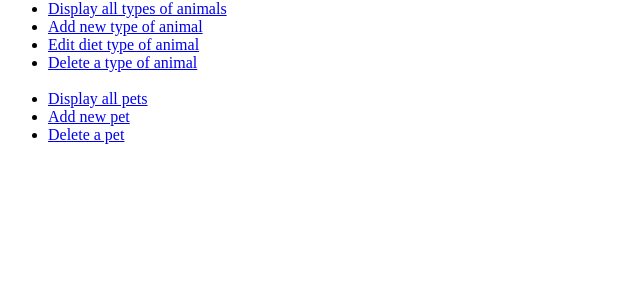
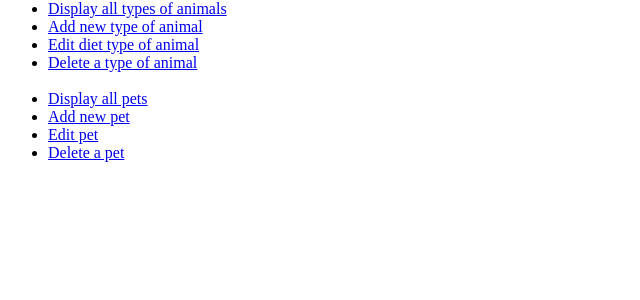
Before and after one commit to srna99/CMSC508-Pet-Store-DBMS, a PHP site: page / in a window 1280 px wide. Shown: the part 127-427 px from the top of the page, without its empty margins (0-640 px from the left). Run offline with PHP 8.4, Linux system fonts and the light colour scheme.

Commit message:
Add edit pet.

```diff
--- a/index.php
+++ b/index.php
@@ -27,6 +27,7 @@
     		<br>
     		<li><a href="pet.php">Display all pets</a></li>
     		<li><a href="addPet.php">Add new pet</a></li>
+    		<li><a href="editPet.php">Edit pet</a></li>
     		<li><a href="deletePet.php">Delete a pet</a></li>
     	</ul>
     </body>
```
